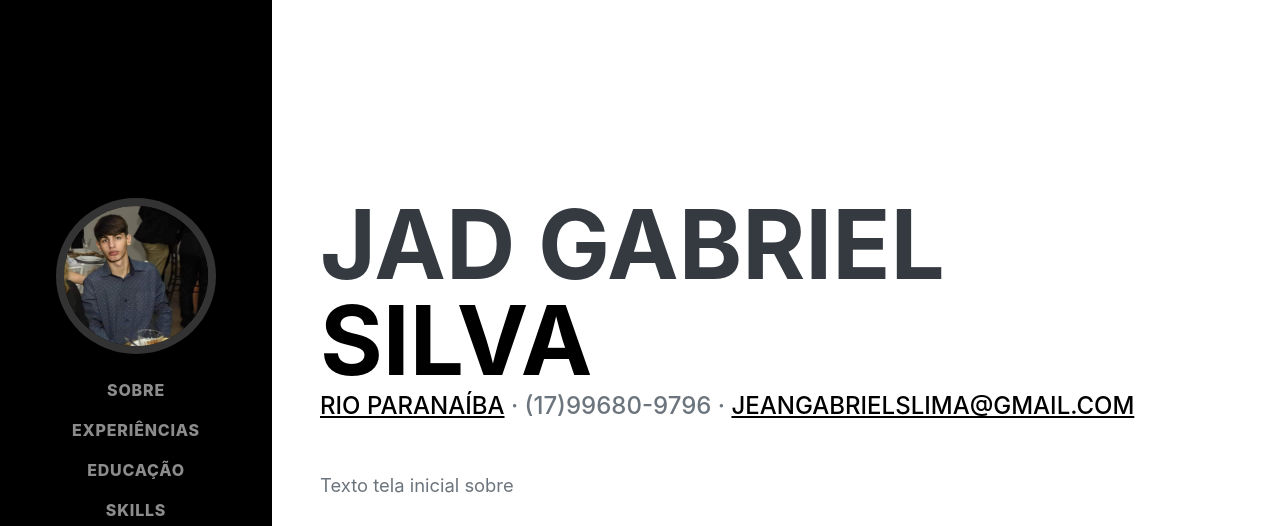
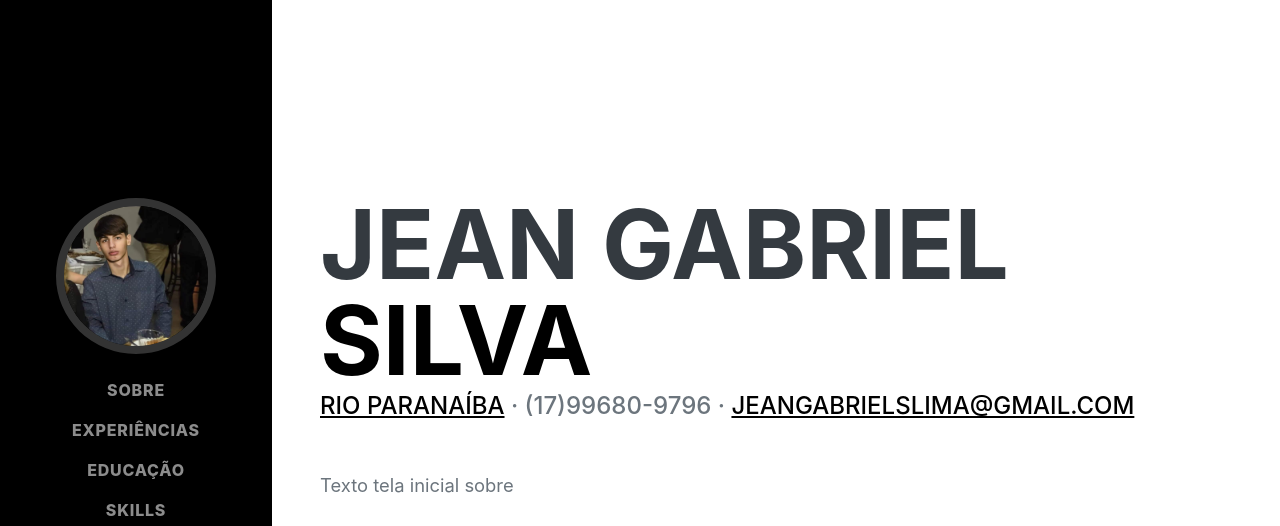
Before and after one commit to JeanGabrielSilva/CurriculumWeb, a plain HTML site: page public/index.html in a window 1280 px wide. Shown: the top 526 px of the page. Drawn offline with nearby package versions, Linux system fonts and the light colour scheme; a web font is replaced by a local one.

Commit message:
Add files via upload

```diff
--- a/public/index.html
+++ b/public/index.html
@@ -48,7 +48,7 @@
             <section class="resume-section" id="about">
                 <div class="resume-section-content">
                     <h1 class="mb-0">
-                        Jad Gabriel
+                        Jean Gabriel
                         <span class="text-primary">Silva</span>
                     </h1>
                     <div class="subheading mb-5">
```
